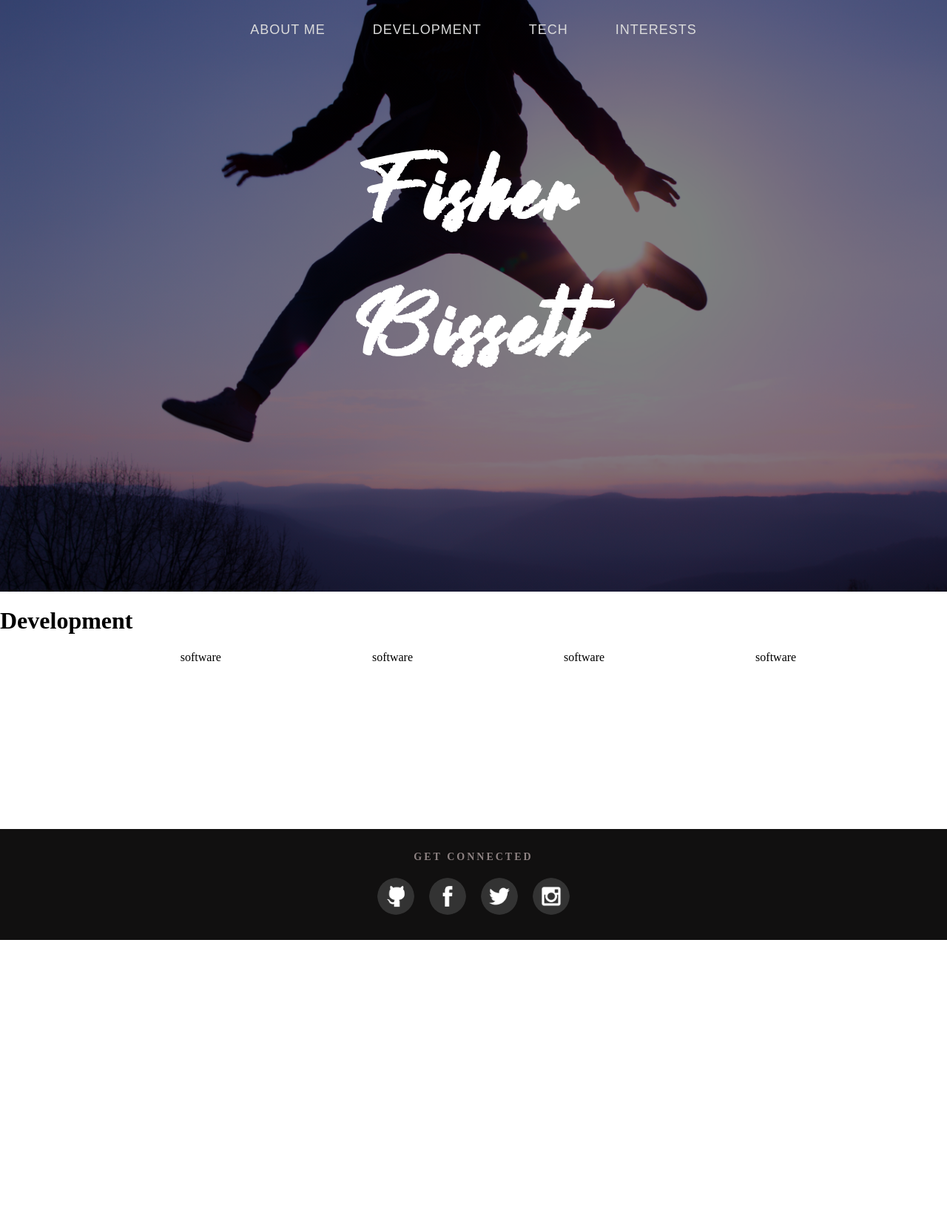
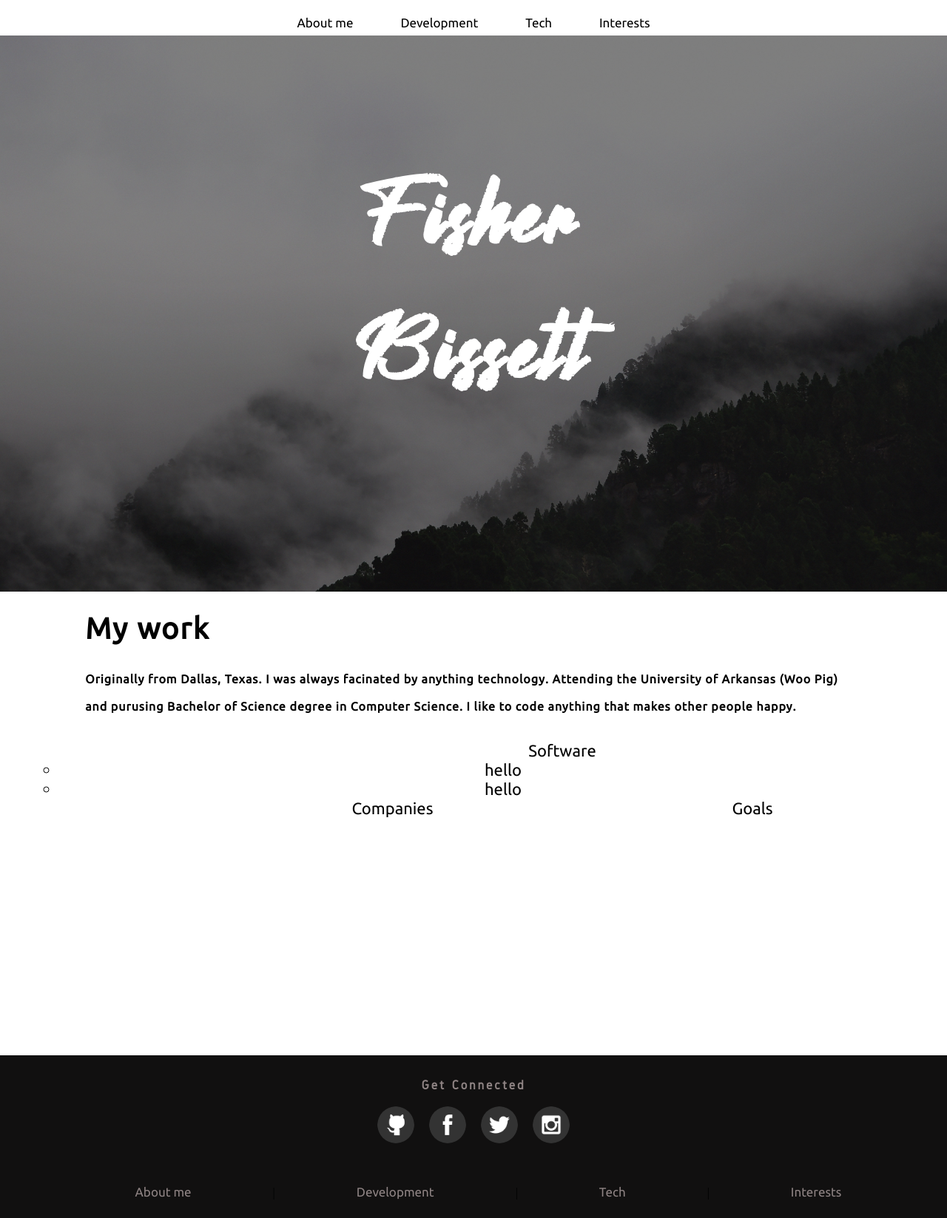
Before and after one commit to fisher-bissett/personal-website, a PHP site: page / in a window 1280 px wide. Shown: the whole page at 74% size. Before the commit the page ends 1271 px from the top, so only its background shows below. Run offline with PHP 8.4, Linux system fonts and the light colour scheme.

Commit message:
lots of visual changes

```diff
--- a/index.html
+++ b/index.html
@@ -8,34 +8,46 @@
     </head>
     <body>
     <script src="scripts/starter.js"></script>
-        <div class="hero-image">
+        <div class="header-banner">
             <ul class="header">
                 <li class="nav-banner">
-                    <button href="#">about me</button>
+                    <button class="header-text" href="#">About me</button>
                 </li>
 
                 <li class="nav-banner">
-                    <button href="#">development</button>
+                    <button class="header-text" href="#">Development</button>
                 </li>
 
                 <li class="nav-banner">
-                    <button href="#">tech</button>
+                    <button class="header-text" href="#">Tech</button>
                 </li>
 
                 <li class="nav-banner">
-                    <button href="#">interests</button>
+                    <button class="header-text" href="#">Interests</button>
                 </li>
             </ul>
+        </div>
+
+        <div class="hero-image">
             <h1 class="hero-text">Fisher Bissett</h1>
         </div>
 
-        <div class="development">
-            <h1>Development</h1>
-            <ul class="dev-ul">
-                <li class="dev-content">software</li>
-                <li class="dev-content">software</li>
-                <li class="dev-content">software</li>
-                <li class="dev-content">software</li>
+        <div class="my-work">
+            <h1 class="work-header">My work</h1>
+            <h5 class="work-body">
+                Originally from Dallas, Texas. I was always facinated by anything technology.
+                Attending the University of Arkansas (Woo Pig) and purusing Bachelor of Science
+                degree in Computer Science. I like to code anything that makes other people happy.
+            </h5>
+            <ul class="work-topics">
+                <li class="work-topics">Software
+                    <ul>
+                        <li>hello</li>
+                        <li>hello</li>
+                    </ul>
+                </li>
+                <li class="work-topics">Companies</li>
+                <li class="work-topics">Goals</li>
             </ul>
         </div>
 
@@ -63,6 +75,24 @@
                     </a>
                 </li>
             </ul>
+
+            <ul class="footer">
+                <li class="foot-banner">
+                    <button class="foot-text" href="#">About me</button>
+                </li>
+                |
+                <li class="foot-banner">
+                    <button class="foot-text" href="#">Development</button>
+                </li>
+                |
+                <li class="foot-banner">
+                    <button class="foot-text" href="#">Tech</button>
+                </li>
+                |
+                <li class="foot-banner">
+                    <button class="foot-text" href="#">Interests</button>
+                </li>
+            </ul>
         </div>
     </body>
 </html>
--- a/styles/stylesheet.css
+++ b/styles/stylesheet.css
@@ -1,42 +1,64 @@
+@font-face {
+    font-family: 'Peach-Pen';
+    src: url(fonts/Peach-Pen.otf);
+}
+
+@font-face {
+    font-family: 'Ubuntu-Regular';
+    src: url(fonts/Ubuntu-Regular.ttf);
+}
+
+@font-face {
+    font-family: 'Gidole-Regular';
+    src: url(fonts/Gidole-Regular.otf);
+}
+
+body {
+    margin: 0;
+    padding: 0;
+}
+
+.header-banner {
+    width: 100%;
+    height: 6%;
+}
+
 ul.header {
     text-align: center;
-    padding: 25px;
+    padding: 0;
+    margin: 0;
+    padding-top: 20px;
 }
 
 li.nav-banner {
     display: inline;
-    padding: 10px;
 }
 
-button {
+button.header-text {
     text-decoration: none;
-    letter-spacing: 1px;
-    color: #DBDBDB;
-    text-transform: uppercase;
+    color: black;
+    font-family: Ubuntu-Regular;
+    font-size: 17px;
     background-color: transparent;
-    font-size: 18px;
-    padding-top: 10px;
-    padding-bottom: 10px;
-    padding-left: 20px;
-    padding-right: 20px;
     border: none;
-    transition: 0.4s;
+    transition: 0.2s;
+    padding-left: 30px;
+    padding-right: 30px;
 }
 
-button:hover {
-    background-color: rgba(0, 0, 0, 0.2);
+button.header-text:hover {
+    color: #8e8383;
     cursor: pointer;
-    border-radius: 5px;
-    transition: 0.4s;
+    transition: 0.2s;
 }
 
 .hero-image {
-    background-image: linear-gradient(rgba(0, 0, 0, 0.5), rgba(0, 0, 0, 0.5)), url("../images/hero-image.png");
+    background-image: linear-gradient(rgba(0, 0, 0, 0.5), rgba(0, 0, 0, 0.5)), url("../images/hero-image.jpg");
     background-position: center;
     background-repeat: no-repeat;
     background-size: cover;
     position: relative;
-    height: 100%;
+    height: 94%;
 }
 
 .hero-text {
@@ -51,39 +73,35 @@ button:hover {
     font-size: 120px;
   }
 
-body {
-    margin: 0;
-    padding: 0;
+.my-work {
+    height: 600px;
 }
 
-div.footer {
-    width: 100%;
-    height: 150px;
-    background-color: #111010;
-    display: inline-block;
+h1.work-header {
+    padding-left: 9%;
+    font-family: Ubuntu-Regular;
+    font-size: 40px;
+    letter-spacing: 2px;
+}
+
+h5.work-body {
+    font-family: Ubuntu-Regular;
+    font-size: 16px;
+    letter-spacing: 1px;
+    line-height: 1cm;
+    padding-left: 9%;
+    padding-right: 9%;
+}
+
+ul.work-topics {
     text-align: center;
 }
-
-h3.footer-text {
-    color: #8e8383;
-    text-align: center;
-    padding-top: 30px;
-    font-size: 14px;
-    letter-spacing: 3px;
-    text-transform: uppercase;
-    margin: 0;
-}
-
-@font-face {
-    font-family: Gidole-Regular;
-    src: url(./fonts/Gidole-Regular.otf);
-    font-family: Peach-Pen;
-    src: url(./fonts/Peach-Pen.otf);
-}
-
-ul.header {
-    padding-top: 20px;
-    margin: 0;
+li.work-topics {
+    display: inline;
+    padding-left: 200px;
+    padding-right: 200px;
+    font-family: Ubuntu-Regular;
+    font-size: 22px;
 }
 
 .social-align {
@@ -103,18 +121,48 @@ ul.header {
     height: 50px;
 }
 
-.development {
+
+
+div.footer {
     width: 100%;
-    height: 300px;
-}
-
-ul.dev-ul {
-    list-style: none;
+    height: 220px;
+    background-color: #111010;
+    display: inline-block;
     text-align: center;
 }
 
-li.dev-content {
+h3.footer-text {
+    color: #8e8383;
+    font-family: 'Gidole-Regular';
+    text-align: center;
+    padding-top: 30px;
+    font-size: 18px;
+    letter-spacing: 3px;
+    margin: 0;
+}
+
+ul.footer {
+    padding-top: 35px;
+}
+
+li.foot-banner {
     display: inline;
     padding-left: 100px;
     padding-right: 100px;
 }
+
+button.foot-text {
+    color: #8e8383;
+    text-decoration: none;
+    font-family: Ubuntu-Regular;
+    font-size: 17px;
+    background-color: transparent;
+    border: none;
+    transition: 0.2s;
+}
+
+button.foot-text:hover {
+    color: white;
+    transition: 0.2s;
+    cursor: pointer;
+}
```
Also changed, not shown: images/hero-image.jpg (added), images/hero-image.png (deleted), styles/fonts/Ubuntu-Regular.ttf (added), 1 other file.
